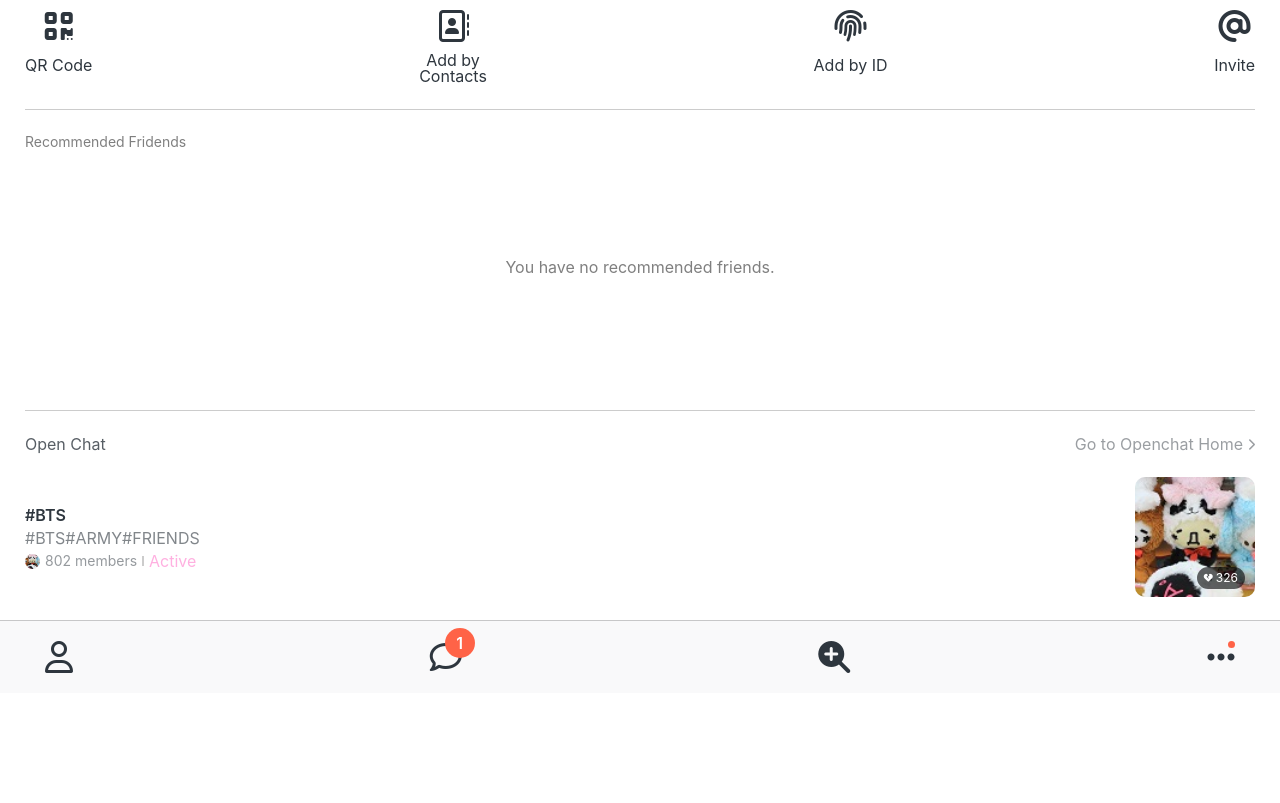
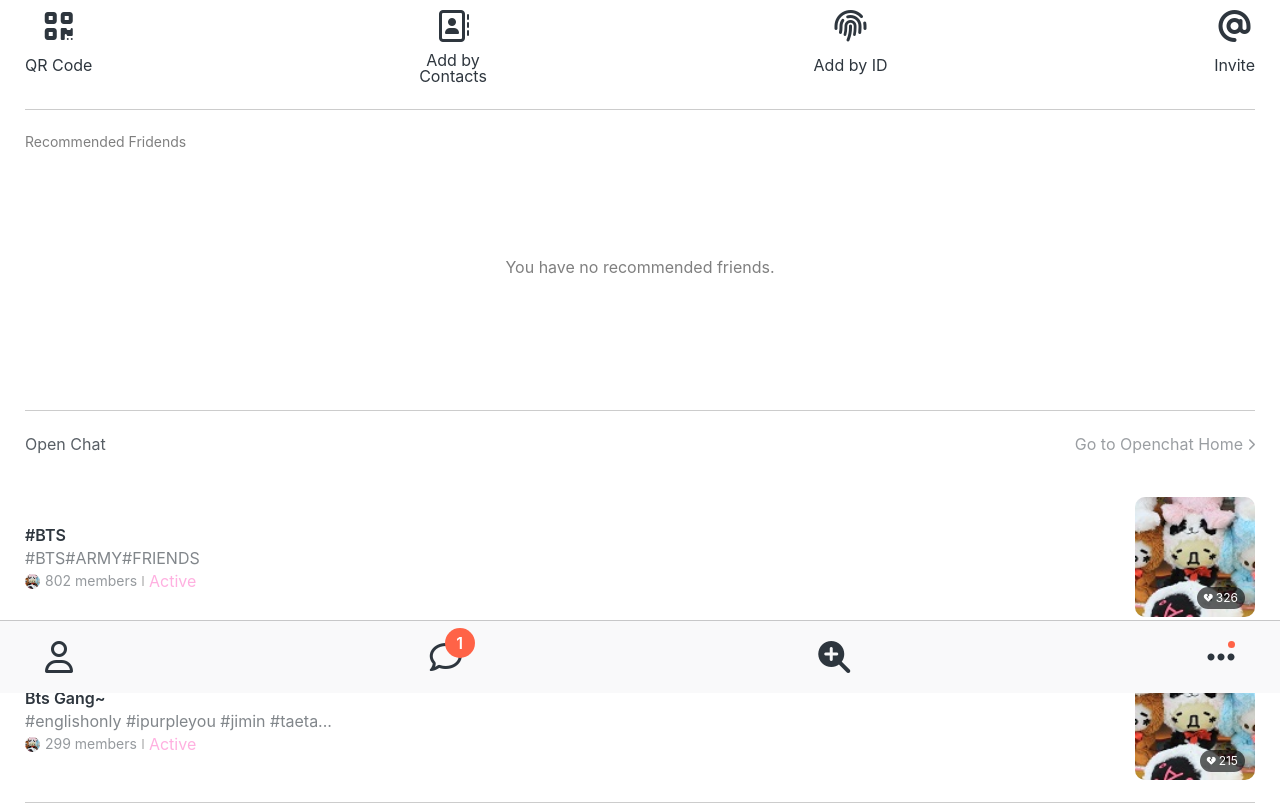
Before and after one commit to R2D2LR2/kokoa-clone-challenge, a plain HTML site: page find.html in a window 1280 px wide. Shown: the part 107-910 px from the top of the page. Before the commit the page ends 800 px from the top, so only its background shows below. Drawn offline with Linux system fonts and the light colour scheme.

Commit message:
Find.html added bottom section

```diff
--- a/css/screens/find.css
+++ b/css/screens/find.css
@@ -47,6 +47,8 @@
   display: flex;
   justify-content: space-between;
   align-items: center;
+  border-bottom: var(--main-border);
+  padding: 20px 0px;
 }
 
 .open-post__title {
@@ -54,8 +56,10 @@
   margin-bottom: 7px;
 }
 .open-post__hashtags {
+  opacity: 0.6;
+}
+.open-post__uppercase {
   text-transform: uppercase;
-  opacity: 0.6;
 }
 .open-post__members {
   margin-top: 7px;
--- a/find.html
+++ b/find.html
@@ -67,7 +67,9 @@
       <div class="open-post">
         <div class="open-post__column">
           <h5 class="open-post__title">#BTS</h5>
-          <h6 class="open-post__hashtags">#bts#army#friends</h6>
+          <h6 class="open-post__hashtags open-post__uppercase">
+            #bts#army#friends
+          </h6>
           <div class="open-post__members">
             <img src="./img/avatar.jpg" />
             <span class="open-post__member-count">802 members</span>
@@ -81,6 +83,29 @@
             <div class="open-post__heart-count">
               <i class="fas fa-heart-broken fa-xs"></i>
               <span>326</span>
+            </div>
+          </div>
+        </div>
+      </div>
+      <div class="open-post">
+        <div class="open-post__column">
+          <h5 class="open-post__title">Bts Gang~</h5>
+          <h6 class="open-post__hashtags">
+            #englishonly #ipurpleyou #jimin #taeta...
+          </h6>
+          <div class="open-post__members">
+            <img src="./img/avatar.jpg" />
+            <span class="open-post__member-count">299 members</span>
+            <div class="divider"></div>
+            <span class="open-post__member-status">Active</span>
+          </div>
+        </div>
+        <div class="open-post__column">
+          <div class="open-post__photo">
+            <img src="./img/avatar.jpg" />
+            <div class="open-post__heart-count">
+              <i class="fas fa-heart-broken fa-xs"></i>
+              <span>215</span>
             </div>
           </div>
         </div>
```
